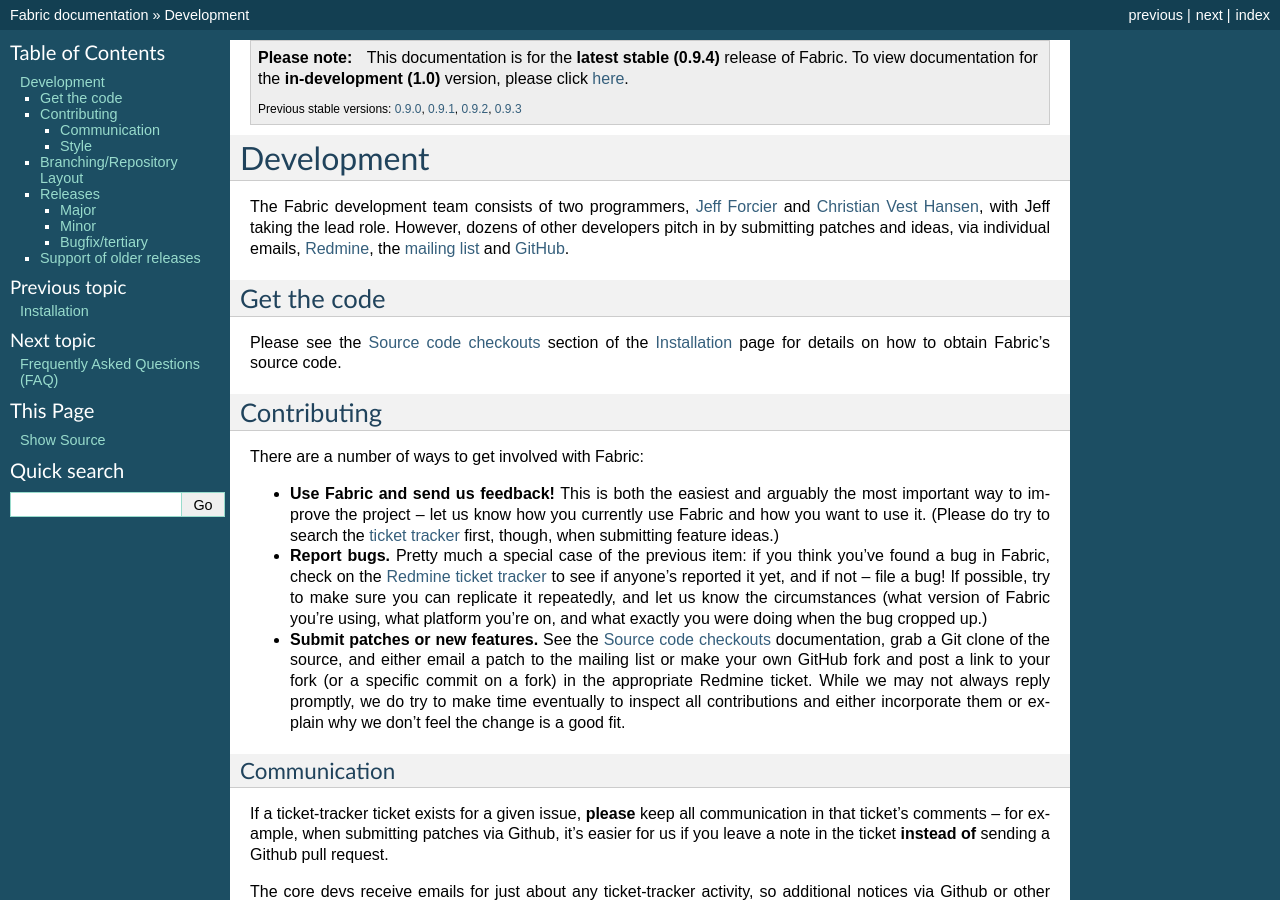
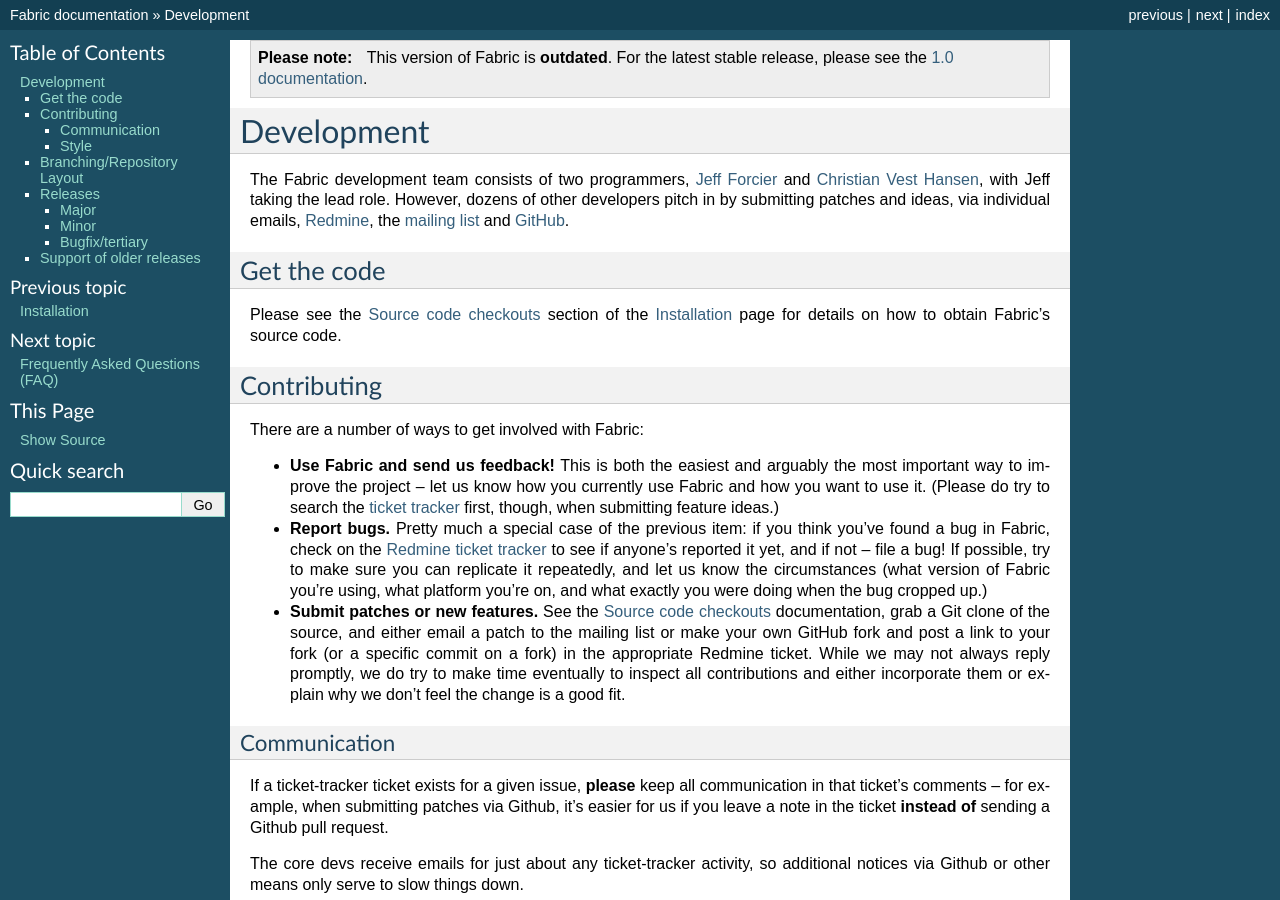
Before and after one commit to fabric/fabric, a Sphinx documentation site: the page built from docs/development.rst, in a window 1280 px wide and 900 px high. Built offline with Sphinx 7.4.7, drawn with Linux system fonts in a browser that asks for light colours.

Commit message:
Re #298, update 0.9 doc header

```diff
--- a/docs/_templates/page.html
+++ b/docs/_templates/page.html
@@ -2,12 +2,8 @@
 {% block body %}
 <div class="admonition note">
     <p class="first admonition-title">Please note</p>
-    <p>This documentation is for the <strong>latest stable
-    (0.9.4)</strong> release of Fabric. To view documentation for the
-    <strong>in-development (1.0)</strong> version, please click
-    <a href="/1.0/">here</a>.</p>
-    <p class="last" style="font-size: 75%;">Previous stable
-    versions: <a href="/0.9.0/">0.9.0</a>, <a href="/0.9.1/">0.9.1</a>, <a href="/0.9.2/">0.9.2</a>, <a href="/0.9.3/">0.9.3</a>
+    <p>This version of Fabric is <b>outdated</b>. For the latest stable
+    release, please see the <a href="/1.0/">1.0 documentation</a>.</p>
 </div>
 {{ super() }}
 {% endblock %}
```
